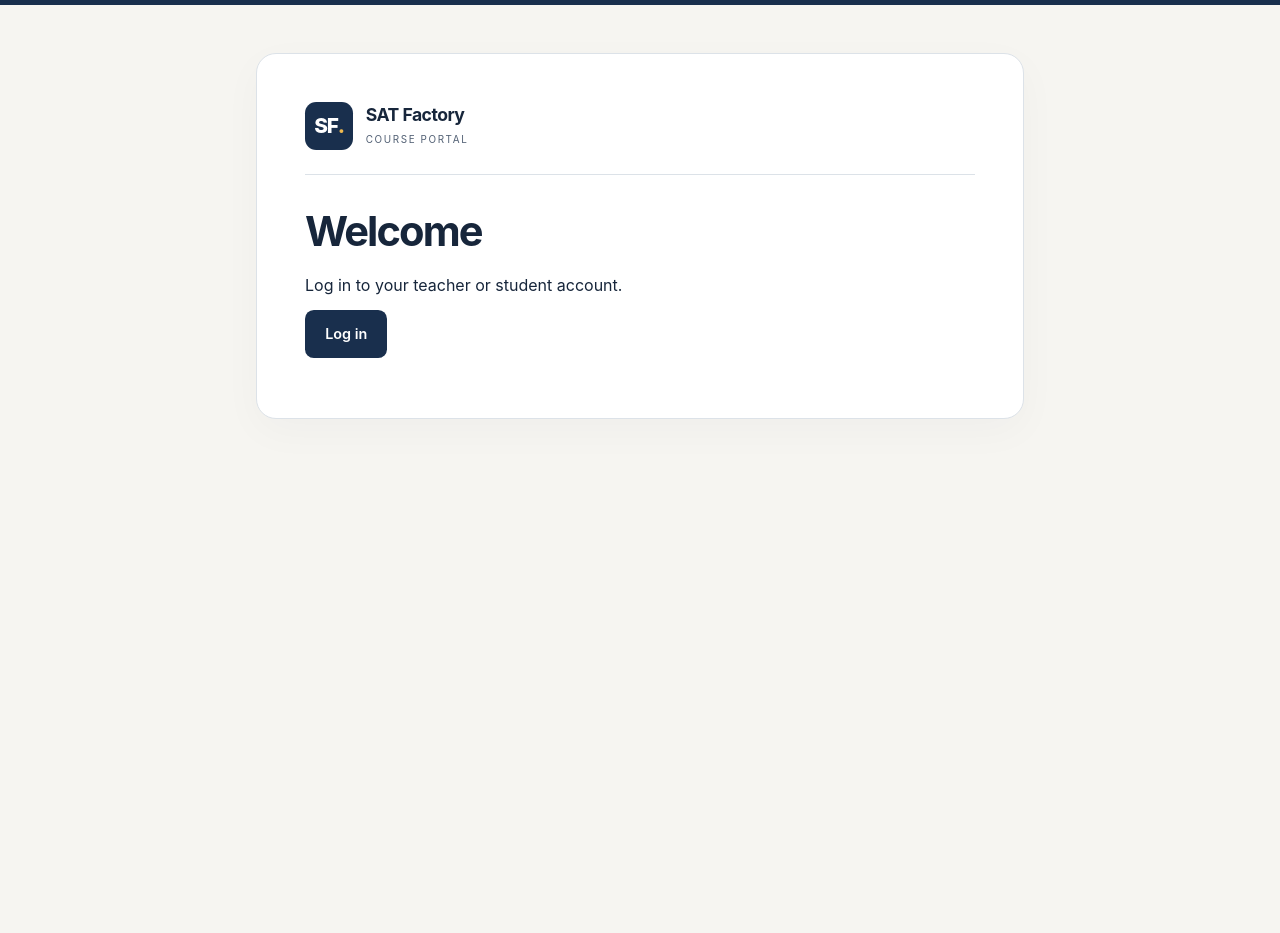
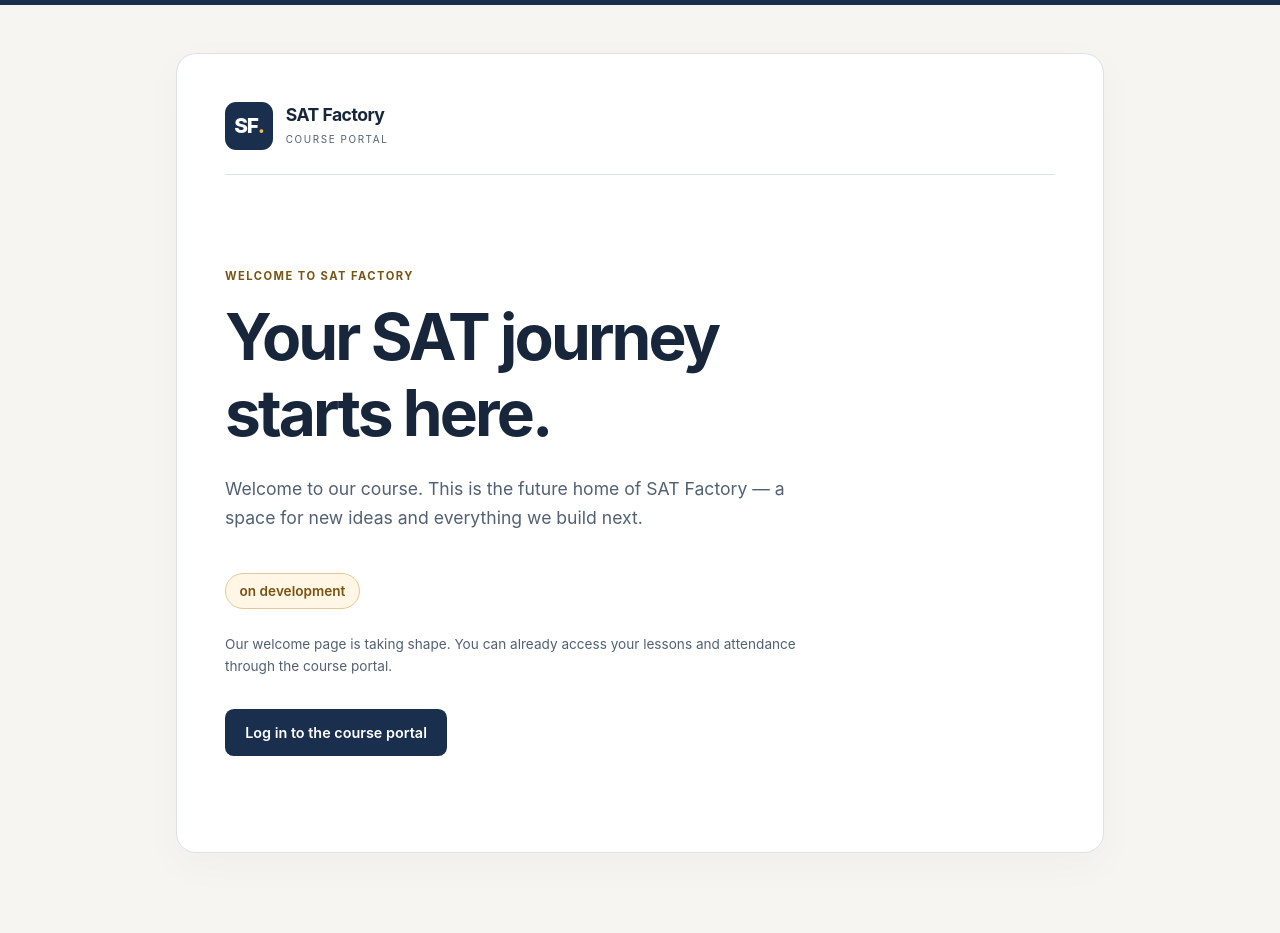
Before and after one commit to Boburbek0717/Student_Attendance_App, a FastAPI app: page / in a window 1280 px wide. Before the commit the page ends 419 px from the top, so only its background shows below. Run offline with FastAPI, Linux system fonts and the light colour scheme; parts of the project's set-up code (start-up, migrations or seed data) failed here and were passed over.

Commit message:
Add SAT Factory welcome placeholder and home navigation

```diff
--- a/app/main.py
+++ b/app/main.py
@@ -64,9 +64,7 @@ def create_app(database_engine: Engine = engine, session_secret: str | None = No
     @app.get("/", response_class=HTMLResponse)
     def home(request: Request, db: Session = Depends(get_db)):
         user = current_user(request, db)
-        if user:
-            return RedirectResponse(f"/{user.role}", status_code=303)
-        return render(request, "index.html")
+        return render(request, "index.html", user=user)
 
     @app.get("/login", response_class=HTMLResponse)
     def login_page(request: Request, db: Session = Depends(get_db)):
--- a/app/static/style.css
+++ b/app/static/style.css
@@ -107,3 +107,10 @@ nav[aria-label="Lesson history pages"] { display: flex; flex-wrap: wrap; align-i
     .balance-counters p { flex-basis: 100%; }
 }
 @media (prefers-reduced-motion: reduce) { button, .button { transition: none; } }
+
+.welcome-page { max-width: 58rem; }
+.welcome-hero { padding: clamp(1rem, 4vw, 3rem) 0; max-width: 38rem; }
+.welcome-hero h1 { font-size: clamp(2.3rem, 6vw, 4rem); margin-bottom: 1.5rem; }
+.welcome-hero .page-intro { font-size: 1.1rem; }
+.development-label { display: inline-block; padding: 0.35rem 0.85rem; border: 1px solid #e3c98f; border-radius: 2rem; background: #fff6e5; color: #795212; font-size: 0.85rem; font-weight: 600; }
+.welcome-hero .button { margin-top: 1.2rem; }
--- a/app/templates/base.html
+++ b/app/templates/base.html
@@ -10,11 +10,11 @@
     <a class="skip-link" href="#main-content">Skip to content</a>
     <main id="main-content" class="{% block main_class %}{% endblock %}">
         <header class="brand-header">
-            <a class="brand" href="{{ '/teacher' if user and user.role == 'teacher' else '/student' if user else '/login' }}" aria-label="SAT Factory home">
+            <a class="brand" href="/" aria-label="SAT Factory home">
                 <span class="brand-mark" aria-hidden="true">SF<span>.</span></span>
                 <span><strong>SAT Factory</strong><small>COURSE PORTAL</small></span>
             </a>
-            {% if user %}<span class="role-badge">{{ user.role|capitalize }}</span>{% endif %}
+            {% if user %}<a class="role-badge" href="/{{ user.role }}">{{ user.role|capitalize }} dashboard</a>{% endif %}
         </header>
         {% block content %}{% endblock %}
         {% if user %}
--- a/app/templates/index.html
+++ b/app/templates/index.html
@@ -1,6 +1,17 @@
 {% extends "base.html" %}
+{% block title %}Welcome · SAT Factory{% endblock %}
+{% block main_class %}welcome-page{% endblock %}
 {% block content %}
-<h1>Welcome</h1>
-<p>Log in to your teacher or student account.</p>
-<p><a class="button" href="/login">Log in</a></p>
+<section class="welcome-hero" aria-labelledby="welcome-heading">
+    <p class="eyebrow">WELCOME TO SAT FACTORY</p>
+    <h1 id="welcome-heading">Your SAT journey<br>starts here.</h1>
+    <p class="page-intro">Welcome to our course. This is the future home of SAT Factory — a space for new ideas and everything we build next.</p>
+    <p class="development-label">on development</p>
+    <p class="hint">Our welcome page is taking shape. You can already access your lessons and attendance through the course portal.</p>
+    {% if user %}
+    <a class="button" href="/{{ user.role }}">Go to my dashboard</a>
+    {% else %}
+    <a class="button" href="/login">Log in to the course portal</a>
+    {% endif %}
+</section>
 {% endblock %}
--- a/app/templates/login.html
+++ b/app/templates/login.html
@@ -17,4 +17,5 @@
     <button type="submit">Log in</button>
 </form>
 <p class="hint">Students: ask your teacher for your account details.</p>
+<p><a href="/">Back to SAT Factory home</a></p>
 {% endblock %}
```
Also changed, not shown: tests/test_auth.py (+3 -1 lines), README.md.
